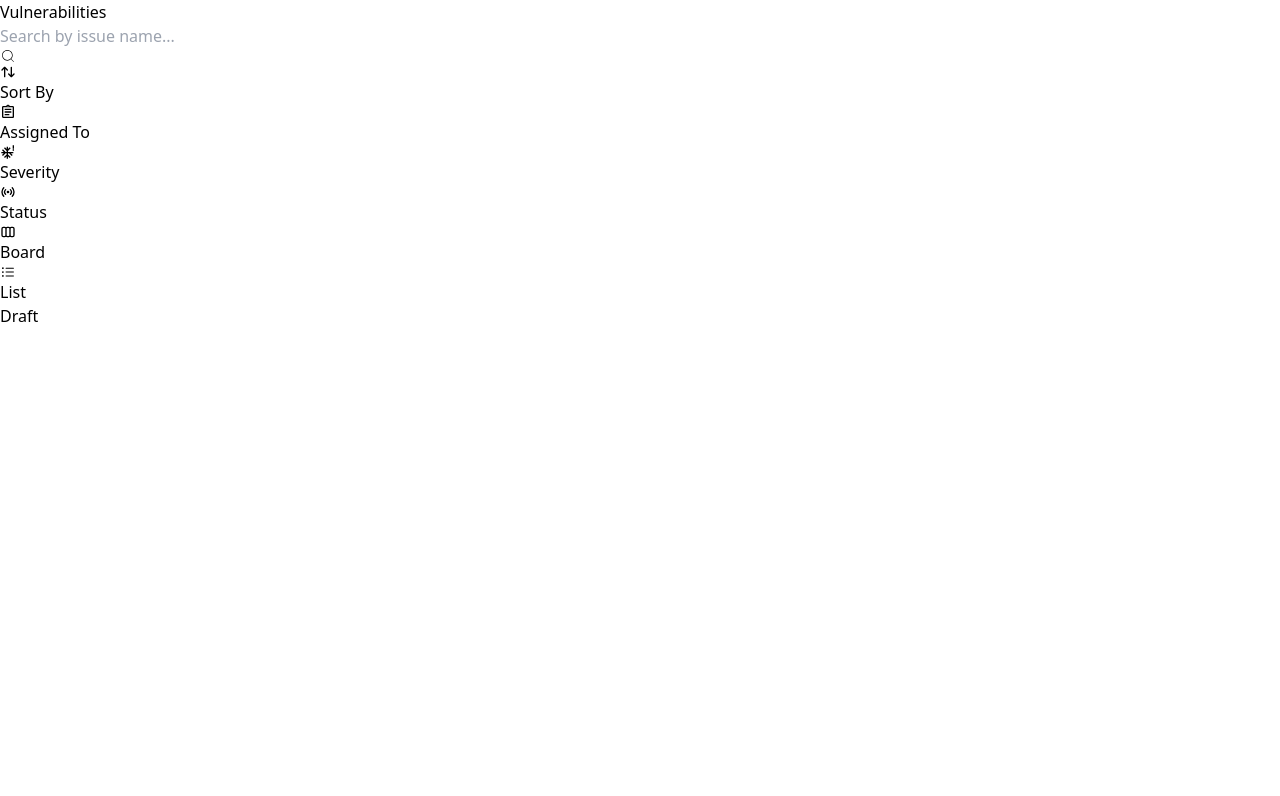
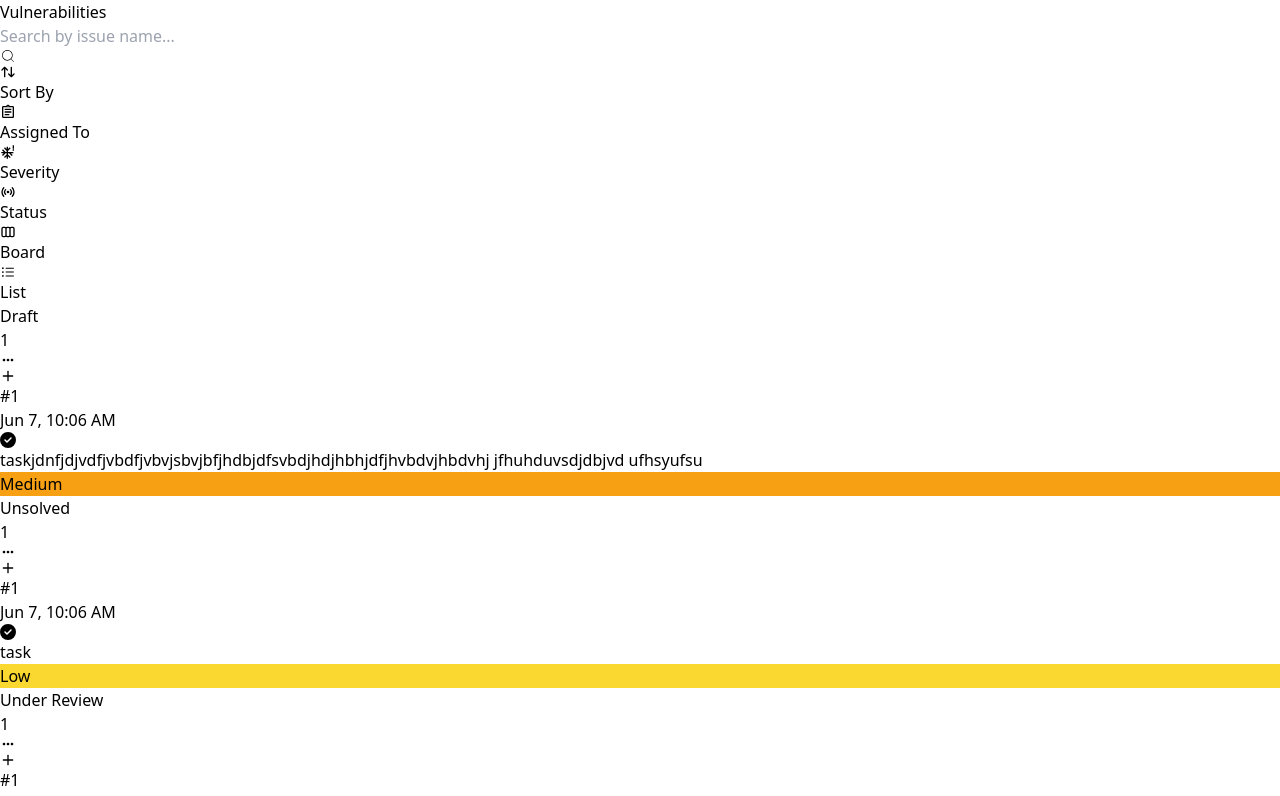
Before and after one commit to seetaramanjaneyulu217/Kanban_Board, a React (Vite) app: page /kanban-board in a window 1280 px wide. Shown: the top 796 px of the page. Built offline with nearby package versions, Linux system fonts and the light colour scheme.

Commit message:
Task card is completed

```diff
--- a/src/components/TaskCard.tsx
+++ b/src/components/TaskCard.tsx
@@ -1,10 +1,53 @@
+import { FaCircleCheck } from "react-icons/fa6";
 
-const TaskCard = () => {
-  return (
-    <div>
-
-    </div>
-  )
+interface TaskCardProps {
+  task: Task;
 }
 
-export default TaskCard
+const TaskCard = ({ task }: TaskCardProps) => {
+
+  const severityColor = task.severity === 'Low'
+  ? '#fad82f'
+  : task.severity === 'Medium'
+  ? '#f7a014'
+  : task.severity === 'High'
+  ? '#fa5311'
+  : '#f50c05'
+
+  return (
+    <div className="flex flex-col border border-gray-400 rounded-md px-4 py-2 max-w-72">
+      {/* 1st row */}
+      <div className="flex items-center justify-between mb-1">
+        <div className="flex items-center gap-x-2">
+          <div className="text-sm">#{task.id}</div>
+          <div className="w-1 h-1 rounded-full bg-gray-400"></div>
+          <div className="text-gray-400 text-xs">
+            {task.dateAndTime.toLocaleString("en-US", {
+              month: "short",
+              day: "numeric",
+              hour: "numeric",
+              minute: "numeric",
+              hour12: true,
+            })}
+          </div>
+        </div>
+
+        <div>
+          <FaCircleCheck />
+        </div>
+      </div>
+
+      {/* 2nd row */}
+      <div className="text-lg break-words mb-3">
+        <div className="line-clamp-2">{task.name}</div>
+      </div>
+
+      {/* 3rd row */}
+      <div>
+        <div style={{ backgroundColor: severityColor, border: severityColor}} className="border text-white rounded-full inline-block px-2 text-sm">{task.severity}</div>
+      </div>
+    </div>
+  );
+};
+
+export default TaskCard;
--- /dev/null
+++ b/src/components/TaskForm.tsx
@@ -0,0 +1 @@
+import { Modal } from "antd";
--- a/src/components/TasksColumn.tsx
+++ b/src/components/TasksColumn.tsx
@@ -1,15 +1,40 @@
-
+import { BiDotsHorizontalRounded } from "react-icons/bi";
+import { LuPlus } from "react-icons/lu";
+import TaskCard from "./TaskCard";
 
 const TasksColumn = ({ status, statusColor, tasks }: TasksColumn) => {
   return (
-    <div>
-        {/* For the status and new task add option */}
-        <div>
-            <div style={{ backgroundColor: statusColor }} className="rounded-full w-2 h-2"></div>
-            <div>{status}</div>
+    <div className="w-full">
+      {/* For the status and new task add option */}
+      <div className="flex items-center justify-between max-w-72 mb-5">
+        {/* for status and its color */}
+        <div className="flex items-center gap-x-2">
+          <div
+            style={{ backgroundColor: statusColor }}
+            className="rounded-full w-2 h-2"
+          ></div>
+          <div className="font-semibold">{status}</div>
+          <div className="text-gray-500">{tasks.length}</div>
         </div>
+
+        {/* For adding new task */}
+        <div className="flex items-center gap-x-2">
+          <BiDotsHorizontalRounded className="cursor-pointer text-gray-500" />
+          <LuPlus className="cursor-pointer text-gray-500" />
+        </div>
+      </div>
+
+
+      {/* for displaying tasks */}
+      <div>
+        {
+          tasks.map((task: Task) => (
+            <TaskCard key={task.id} task={task} />
+          ))
+        }
+      </div>
     </div>
-  )
-}
+  );
+};
 
-export default TasksColumn
+export default TasksColumn;
--- a/src/pages/KanbanBoard.tsx
+++ b/src/pages/KanbanBoard.tsx
@@ -20,7 +20,7 @@ const KanbanBoard = () => {
       </div>
 
       {/* For all the options */}
-      <div className="flex justify-between">
+      <div className="flex justify-between mb-10">
         <div className="flex gap-x-5">
           {/* For Search box */}
           <div className="flex items-center">
@@ -94,8 +94,43 @@ const KanbanBoard = () => {
         </div>
       </div>
 
-      <div>
-        <TasksColumn status="Draft" statusColor="#b3b1b1" tasks={[{ name: "task", severity: 'Medium', dateAndTime: new Date() }]} />
+      <div className="flex justify-between">
+        <div className="flex-grow">
+          <TasksColumn
+            status="Draft"
+            statusColor="#9fa19f"
+            tasks={[
+              { id:1, name: "taskjdnfjdjvdfjvbdfjvbvjsbvjbfjhdbjdfsvbdjhdjhbhjdfjhvbdvjhbdvhj jfhuhduvsdjdbjvd ufhsyufsu", severity: "Medium", dateAndTime: new Date() },
+            ]}
+          />
+        </div>
+        <div className="flex-grow">
+          <TasksColumn
+            status="Unsolved"
+            statusColor="#4287f5"
+            tasks={[
+              { id:1, name: "task", severity: "Low", dateAndTime: new Date() },
+            ]}
+          />
+        </div>
+        <div className="flex-grow">
+          <TasksColumn
+            status="Under Review"
+            statusColor="#f5bc11"
+            tasks={[
+              { id:1, name: "task", severity: "High", dateAndTime: new Date() },
+            ]}
+          />
+        </div>
+        <div className="flex-grow">
+          <TasksColumn
+            status="Solved"
+            statusColor="#1dbf0b"
+            tasks={[
+              { id:1, name: "task", severity: "Critical", dateAndTime: new Date() },
+            ]}
+          />
+        </div>
       </div>
     </div>
   );
--- a/src/types/types.ts
+++ b/src/types/types.ts
@@ -1,10 +1,11 @@
 interface TasksColumn {
     status: string;
     statusColor: string;
-    tasks: Tasks[];
+    tasks: Task[];
 }
 
-interface Tasks {
+interface Task {
+    id: number;
     name: string;
     severity: string;
     labels?: string[];
```
